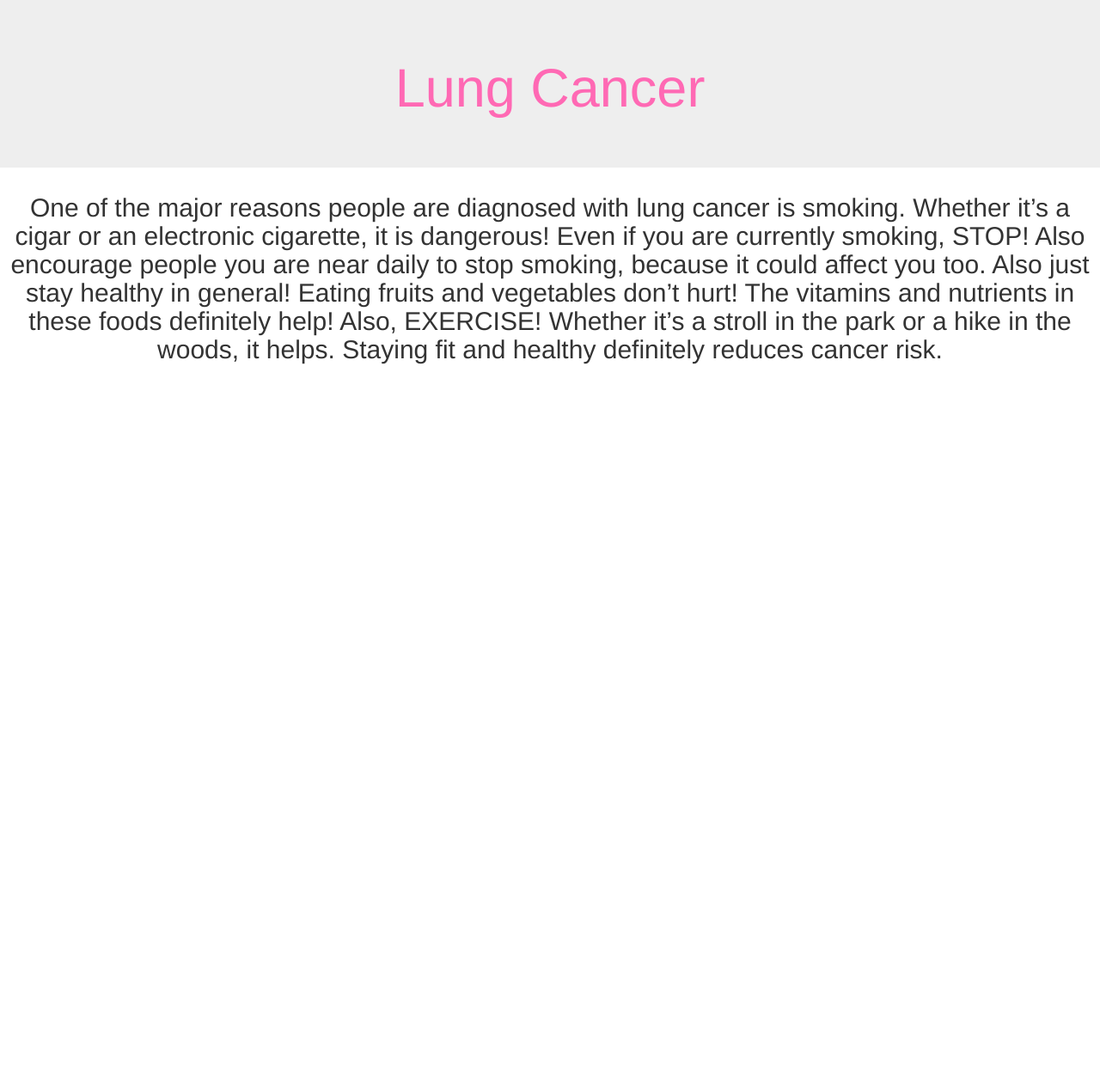
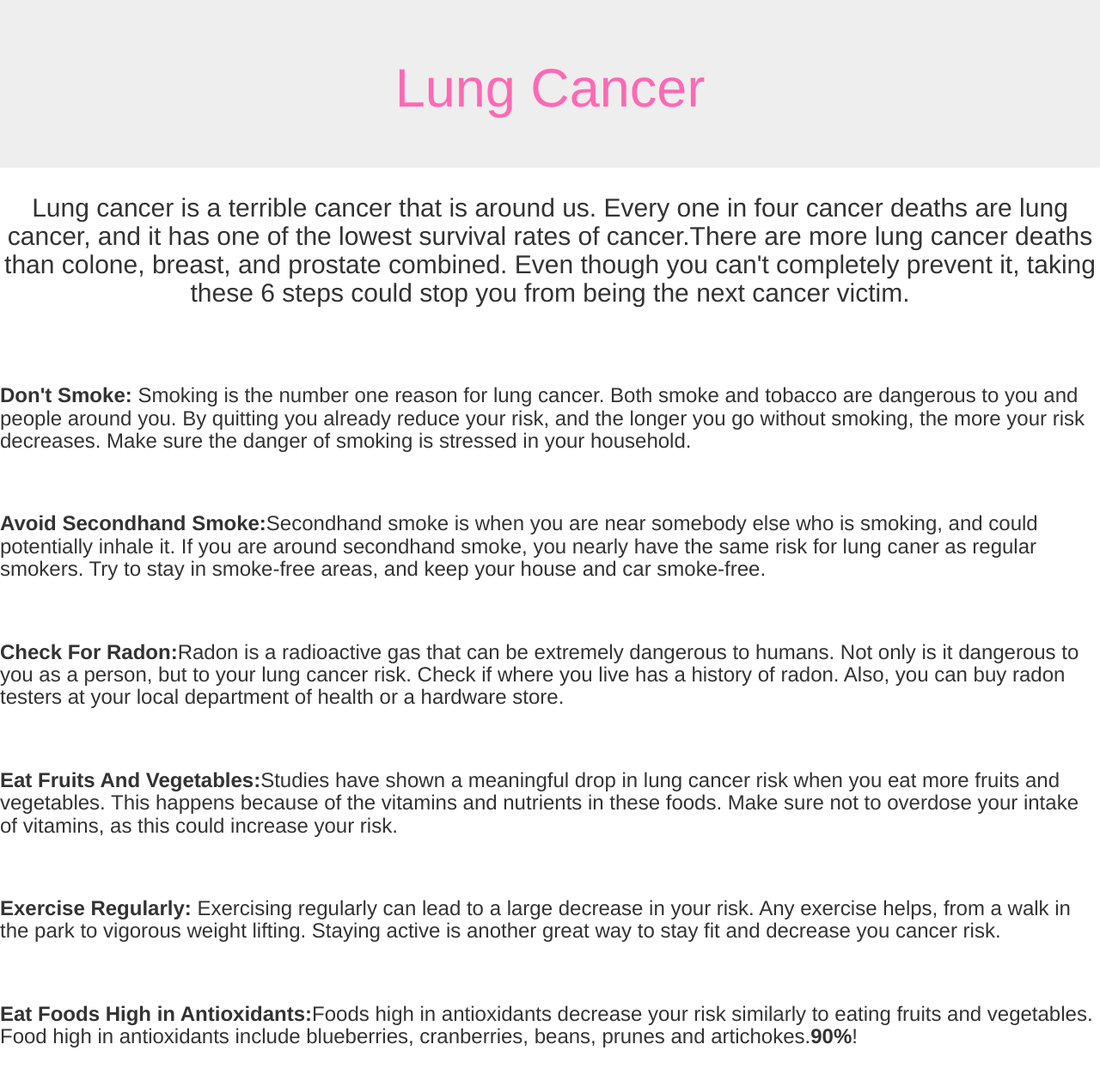
Before and after one commit to StopCancer/lungcancer, a plain HTML site: page index.html in a window 1280 px wide. Shown: the whole page at 86% size. Before the commit the page ends 800 px from the top, so only its background shows below. Drawn offline with nearby package versions, Linux system fonts and the light colour scheme.

Commit message:
Update index.html

```diff
--- a/index.html
+++ b/index.html
@@ -16,15 +16,38 @@
   <h1><center><font color=hotpink>Lung Cancer</font></center></h1>
 </div>
 
-<p>
-  <h2><center>One of the major reasons people are diagnosed with lung cancer is smoking.
-  Whether it’s a cigar or an electronic cigarette, it is dangerous! Even if you are currently
-  smoking, STOP! Also encourage people you are near daily to stop smoking, because it could affect you too.
-Also just stay healthy in general! Eating fruits and vegetables don’t hurt! The vitamins and nutrients in these
-foods definitely help! Also, EXERCISE! Whether it’s a stroll in the park or a hike in the woods, it helps. Staying
-fit and healthy definitely reduces cancer risk. <h2><center>
- </p>
+<p><h2><center>
+Lung cancer is a terrible cancer that is around us. Every one in four cancer deaths are lung cancer, and it has one
+  of the lowest survival rates of cancer.There are more lung cancer deaths than colone, breast, and prostate combined. Even though
+  you can't completely prevent it, taking these 6 steps could stop you from being the next cancer victim.
+  </center> </h2> <br><br><br></p>
 
+<p><h3><b>Don't Smoke:</b> Smoking is the number one reason for lung cancer. Both smoke and tobacco are
+dangerous to you and people around you. By quitting you already reduce your risk, and the longer
+you go without smoking, the more your risk decreases. Make sure the danger of smoking is stressed
+in your household.</h3></p><br><br>
+
+  <p><h3><b>Avoid Secondhand Smoke:</b>Secondhand smoke is when you are near somebody else who is
+  smoking, and could potentially inhale it. If you are around secondhand smoke, you nearly have the same
+  risk for lung caner as regular smokers. Try to stay in smoke-free areas, and keep your house and car smoke-free.
+  </p></h3><br><br>
+
+  <p><h3></p><b>Check For Radon:</b>Radon is a radioactive gas that can be extremely dangerous to humans.
+  Not only is it dangerous to you as a person, but to your lung cancer risk. Check if where
+  you live has a history of radon. Also, you can buy radon testers at your local department of
+  health or a hardware store.</p></h3><br><br>
+
+ <p><h3><b>Eat Fruits And Vegetables:</b>Studies have shown a meaningful drop in lung cancer risk
+ when you eat more fruits and vegetables. This happens because of the vitamins and nutrients in these
+ foods. Make sure not to overdose your intake of vitamins, as this could increase your risk.</p></h3><br><br>
+
+  <p><h3><b>Exercise Regularly:</b> Exercising regularly can lead to a large decrease in your risk.
+  Any exercise helps, from a walk in the park to vigorous weight lifting. Staying active is another great
+  way to stay fit and decrease you cancer risk.</p></h3><br><br>
+
+  <p><h3><b>Eat Foods High in Antioxidants:</b>Foods high in antioxidants decrease your risk similarly to
+  eating fruits and vegetables. Food high in antioxidants include blueberries, cranberries, beans, prunes
+   and artichokes.<b>90%</b>!</p></h3><br><br>
 
    <!-- jQuery (necessary for Bootstrap's JavaScript plugins) -->
     <script src="https://ajax.googleapis.com/ajax/libs/jquery/1.11.2/jquery.min.js"></script>
```
